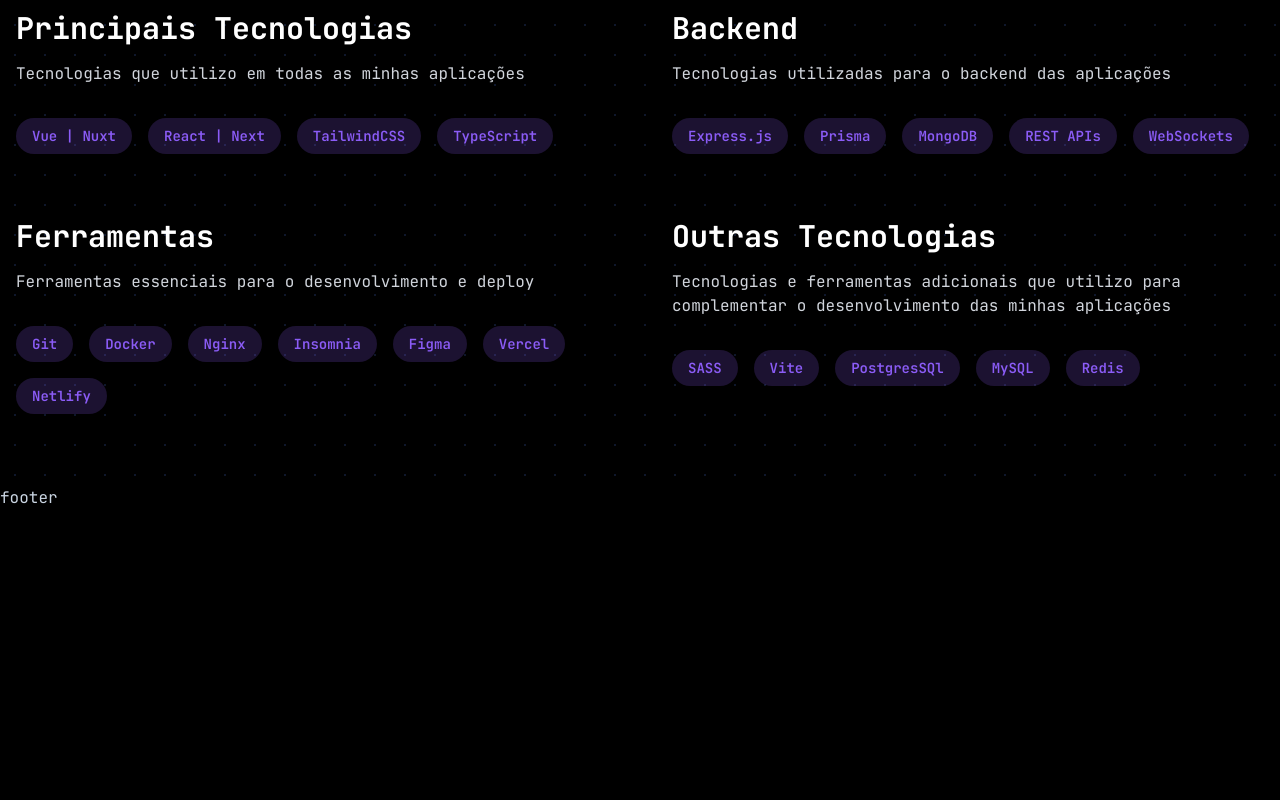
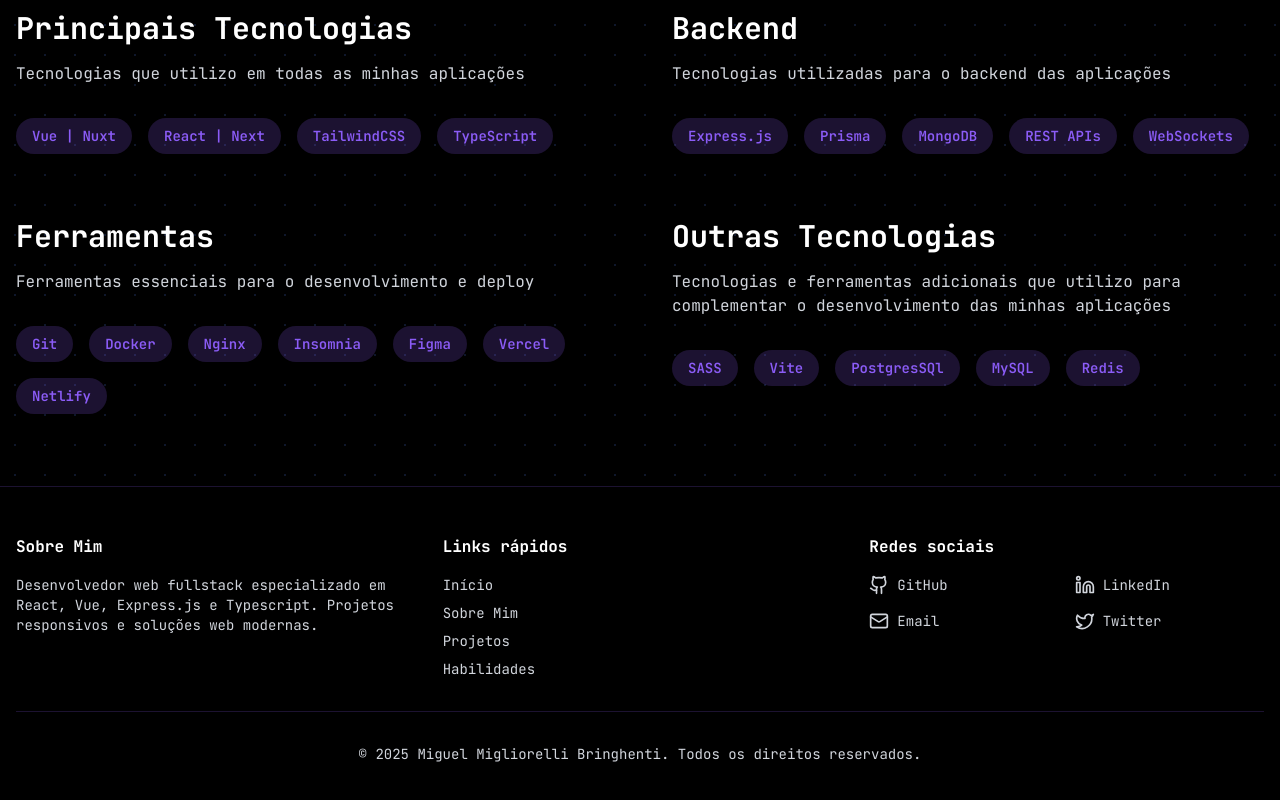
Before and after one commit to migliorelli/migliorelli.dev, a Vue app: page / in a window 1280 px wide. Shown: the part 2900-3700 px from the top of the page. Before the commit the page ends 3410 px from the top, so only its background shows below. Built offline with nearby package versions, Linux system fonts and the light colour scheme.

Commit message:
created footer

```diff
--- a/src/components/global/Footer.vue
+++ b/src/components/global/Footer.vue
@@ -1,3 +1,113 @@
+<script setup lang="ts">
+import { Github, Linkedin, Mail, Twitter } from "lucide-vue-next";
+import { useI18n } from "vue-i18n";
+
+const { t } = useI18n();
+
+const socialLinks = [
+  {
+    name: "GitHub",
+    icon: Github,
+    href: "https://github.com/migliorelli",
+  },
+  {
+    name: "LinkedIn",
+    icon: Linkedin,
+    href: "https://linkedin.com/in/migliorelli",
+  },
+  {
+    name: "Email",
+    icon: Mail,
+    href: "mailto:miguel@migliorelli.dev",
+  },
+  {
+    name: "Twitter",
+    icon: Twitter,
+    href: "https://twitter.com/migliorelli",
+  },
+];
+</script>
+
 <template>
-  <footer>footer</footer>
+  <footer class="border-primary/20 border-t py-12">
+    <div class="container mx-auto px-4">
+      <div class="grid gap-8 md:grid-cols-3">
+        <div class="space-y-4">
+          <h3 class="text-md font-bold text-white">
+            {{ t("footer.about.title") }}
+          </h3>
+          <p class="text-sm text-gray-300">
+            {{ t("footer.about.description") }}
+          </p>
+        </div>
+
+        <div class="space-y-4">
+          <h3 class="text-md font-bold text-white">
+            {{ t("footer.links") }}
+          </h3>
+          <ul class="space-y-2 text-sm">
+            <li>
+              <RouterLink
+                to="#hero"
+                class="hover:text-primary text-gray-300 transition-colors"
+              >
+                {{ t("footer.home") }}
+              </RouterLink>
+            </li>
+            <li>
+              <RouterLink
+                to="#aboutme"
+                class="hover:text-primary text-gray-300 transition-colors"
+              >
+                {{ t("footer.aboutme") }}
+              </RouterLink>
+            </li>
+            <li>
+              <RouterLink
+                to="#projects"
+                class="hover:text-primary text-gray-300 transition-colors"
+              >
+                {{ t("footer.projects") }}
+              </RouterLink>
+            </li>
+            <li>
+              <RouterLink
+                to="#skills"
+                class="hover:text-primary text-gray-300 transition-colors"
+              >
+                {{ t("footer.skills") }}
+              </RouterLink>
+            </li>
+          </ul>
+        </div>
+
+        <div class="space-y-4">
+          <h3 class="text-md font-bold text-white">{{ t("footer.social") }}</h3>
+          <div class="grid grid-cols-2 gap-4 text-sm">
+            <a
+              v-for="link in socialLinks"
+              :key="link.name"
+              :href="link.href"
+              target="_blank"
+              rel="noopener noreferrer"
+              class="hover:text-primary flex items-center gap-2 text-gray-300 transition-colors"
+            >
+              <component :is="link.icon" class="size-5" />
+              <span>{{ link.name }}</span>
+            </a>
+          </div>
+        </div>
+      </div>
+
+      <div
+        class="border-primary/20 mt-8 border-t pt-8 text-center text-sm text-gray-300"
+      >
+        <p>
+          &copy;
+          {{ new Date().getFullYear() }} Miguel Migliorelli Bringhenti.
+          {{ t("footer.rights") }}
+        </p>
+      </div>
+    </div>
+  </footer>
 </template>
--- a/src/lib/i18n.ts
+++ b/src/lib/i18n.ts
@@ -82,6 +82,20 @@ const messages = {
           "Tecnologias e ferramentas adicionais que utilizo para complementar o desenvolvimento das minhas aplicações",
       },
     },
+    footer: {
+      links: "Links rápidos",
+      home: "Início",
+      aboutme: "Sobre Mim",
+      projects: "Projetos",
+      skills: "Habilidades",
+      social: "Redes sociais",
+      rights: "Todos os direitos reservados.",
+      about: {
+        title: "Sobre Mim",
+        description:
+          "Desenvolvedor web fullstack especializado em React, Vue, Express.js e Typescript. Projetos responsivos e soluções web modernas.",
+      },
+    },
   },
   en: {
     languages: {
@@ -164,6 +178,21 @@ const messages = {
           "Additional technologies and tools I use to complement the development of my applications",
       },
     },
+
+    footer: {
+      links: "Rapid links",
+      home: "Home",
+      aboutme: "About Me",
+      projects: "Projects",
+      skills: "Skills",
+      social: "Socials",
+      rights: "All rights reserved.",
+      about: {
+        title: "About Me",
+        description:
+          "Fullstack web developer specialized in React, Vue, Express.js and TypeScript. Responsive projects and modern web solutions.",
+      },
+    },
   },
 };
 
```
